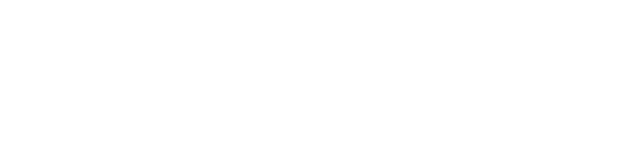
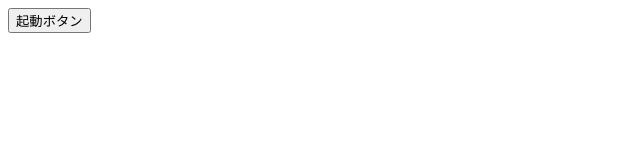
Before and after one commit to Kikuna-303/0829-Practice, a plain HTML site: page index.html in a window 1280 px wide. Shown: the whole page, without its empty margins (0-640 px from the left). Drawn offline with Linux system fonts and the light colour scheme.

Commit message:
ボタンを追加

```diff
--- a/index.html
+++ b/index.html
@@ -5,6 +5,6 @@
         <title></title>
     </head>
     <body>
-
+        <button>起動ボタン</button>
     </body>
 </html>
```
